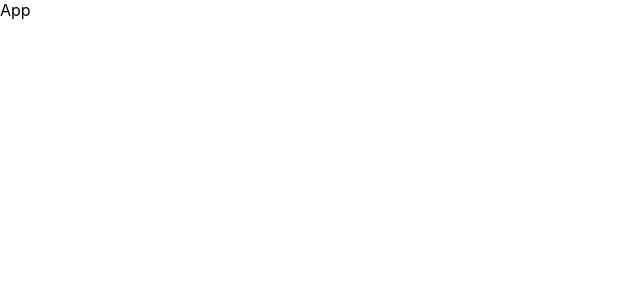
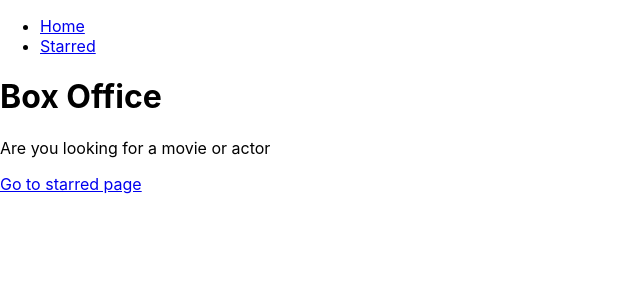
Before and after one commit to MernWithManas/box-office, a React (Create React App) app: page / in a window 1280 px wide. Shown: the top 300 px of the page, without its empty margins (0-640 px from the left). Built offline with nearby package versions, Linux system fonts and the light colour scheme.

Commit message:
Added MainLayout and navigation to the application

```diff
--- a/package.json
+++ b/package.json
@@ -8,6 +8,7 @@
     "@testing-library/user-event": "^13.5.0",
     "react": "^18.3.1",
     "react-dom": "^18.3.1",
+    "react-router-dom": "^6.23.0",
     "react-scripts": "5.0.1",
     "web-vitals": "^2.1.4",
     "workbox-background-sync": "^6.6.0",
--- a/src/App.jsx
+++ b/src/App.jsx
@@ -1,8 +1,41 @@
-
+import { BrowserRouter, Routes, Route } from "react-router-dom"
+import Home from "./pages/Home"
+import Error from "./pages/Error"
+import Starred from "./pages/Starred"
+import MainLayout from "./components/MainLayout"
 
 function App() {
   return (
-    <div>App</div>
+    <>
+    <BrowserRouter>
+    <Routes>
+
+      <Route element={<MainLayout/>}>
+
+      <Route path="/" element={<Home />} />
+      <Route path="/starred" element={<Starred />} />
+ß
+      </Route>
+
+      <Route path="*" element={<Error />} />
+
+
+      {/* <Route path="/" element={<App />}>
+        <Route index element={<Home />} />
+        <Route path="teams" element={<Teams />}>
+          <Route path=":teamId" element={<Team />} />
+          <Route path="new" element={<NewTeamForm />} />
+          <Route index element={<LeagueStandings />} />
+        </Route>
+      </Route>
+      <Route element={<PageLayout />}>
+        <Route path="/privacy" element={<Privacy />} />
+        <Route path="/tos" element={<Tos />} />
+      </Route>
+      <Route path="contact-us" element={<Contact />} /> */}
+    </Routes>
+  </BrowserRouter>
+    </>
   )
 }
 
--- /dev/null
+++ b/src/components/AppTitle.jsx
@@ -0,0 +1,15 @@
+
+export default function AppTitle (props) {
+
+    const {title = "Box Office", subtitle ="Are you looking for a movie or actor"}  = props;
+
+    return(
+        <>
+        <div>
+            <h1>{title}</h1>
+            <p>{subtitle}</p>
+        </div>
+
+        </>
+    )
+}
--- /dev/null
+++ b/src/components/MainLayout.jsx
@@ -0,0 +1,19 @@
+import { Outlet } from "react-router-dom";
+import Navs from "./Navs";
+import AppTitle from "./AppTitle";
+
+const MainLayout = () => {
+    return (
+        <>
+            <Navs />
+            <AppTitle />
+
+
+
+            <Outlet />
+
+        </>
+    )
+}
+
+export default MainLayout;
--- /dev/null
+++ b/src/components/Navs.jsx
@@ -0,0 +1,33 @@
+import { Link } from "react-router-dom"
+
+const LINKS = [{
+    text: 'Home',
+    to: "/"
+},
+{
+    text: "Starred",
+    to: "/starred"
+}
+]
+
+
+function Navs() {
+    return (
+        <>
+            <div>
+                <ul>
+                    {
+                        LINKS.map(item => <li key={item.to}>
+                            <Link to={item.to}>
+                                {item.text}
+                            </Link>
+                        </li>)
+                    }
+                </ul>
+            </div>
+
+        </>
+    )
+}
+
+export default Navs
--- /dev/null
+++ b/src/pages/Error.jsx
@@ -0,0 +1,14 @@
+
+
+const Error = () => {
+    return (
+        <>
+        <div>
+            You&apos;ve requested an invalid page !
+        </div>
+        </>
+    )
+}
+
+
+export default Error ;
--- /dev/null
+++ b/src/pages/Home.jsx
@@ -0,0 +1,12 @@
+import {Link} from "react-router-dom"
+
+
+const Home = () => {
+    return (
+        <div>
+            <Link to="./Starred">Go to starred page</Link>
+        </div>
+    )
+}
+
+export default Home;
--- /dev/null
+++ b/src/pages/Starred.jsx
@@ -0,0 +1,7 @@
+const Starred = () => {
+    return (
+        <div>Starred</div>
+    )
+}
+
+export default Starred;
```
Also changed, not shown: 1 other file (tests, documents, lock files or other folders).
